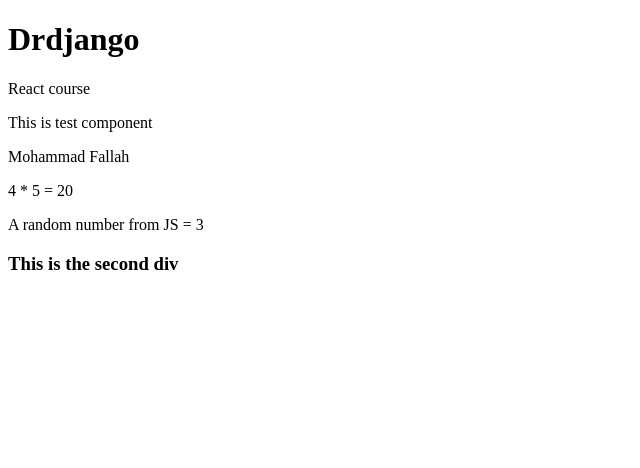
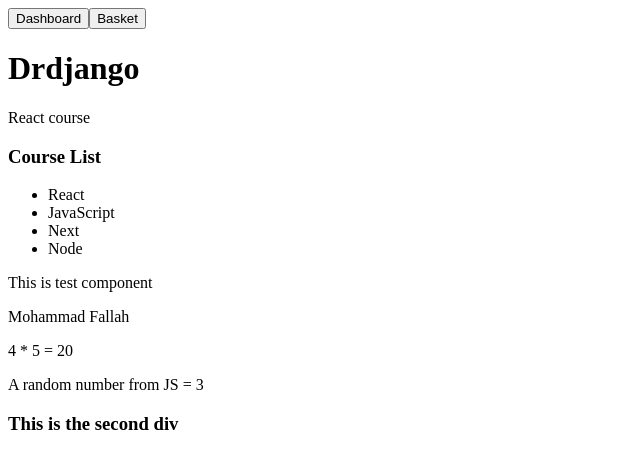
Before and after one commit to mohammadpmf/react_redux, a React (Vite) app in the folder vite-react-app (Jadidtar)/react-app/: page / in a window 1280 px wide. Shown: the top 468 px of the page, without its empty margins (0-640 px from the left). Built offline with nearby package versions, Linux system fonts and the light colour scheme.

Commit message:
finish season 5

```diff
--- a/vite-react-app (Jadidtar)/react-app/src/App.jsx
+++ b/vite-react-app (Jadidtar)/react-app/src/App.jsx
@@ -1,13 +1,17 @@
 import Test  from "./Test.jsx"
+import Header from "./Header.jsx"
+import CourseList from "./CourseList.jsx"
 
 function App() {
 
   return (
     <div>
+      <Header />
       <h1>
         Drdjango
       </h1>
       <p>React course</p>
+      <CourseList />
       <Test />
     </div>
   )
--- /dev/null
+++ b/vite-react-app (Jadidtar)/react-app/src/CourseList.jsx
@@ -0,0 +1,15 @@
+function CourseList() {
+    const courses = [
+        { id: 1, name: "React" },
+        { id: 2, name: "JavaScript" },
+        { id: 3, name: "Next" },
+        { id: 4, name: "Node"},
+    ];
+    return (
+        <div>
+            <h3>Course List</h3>
+            <ul>{courses.map((course) => <li key={course.id}>{course.name}</li>)}</ul>
+        </div>
+    )
+}
+export default CourseList
--- /dev/null
+++ b/vite-react-app (Jadidtar)/react-app/src/Header.jsx
@@ -0,0 +1,15 @@
+function Header() {
+    const isLogin = true;
+    return (
+        <header>
+            {/* {isLogin?<button>Dashboard</button>:<button>Login</button>} */}
+            {isLogin ? (
+                <>
+                    <button>Dashboard</button>
+                    <button>Basket</button>
+                </>) : (<button>Login</button>)}
+        </header>
+    )
+}
+
+export default Header;
```
